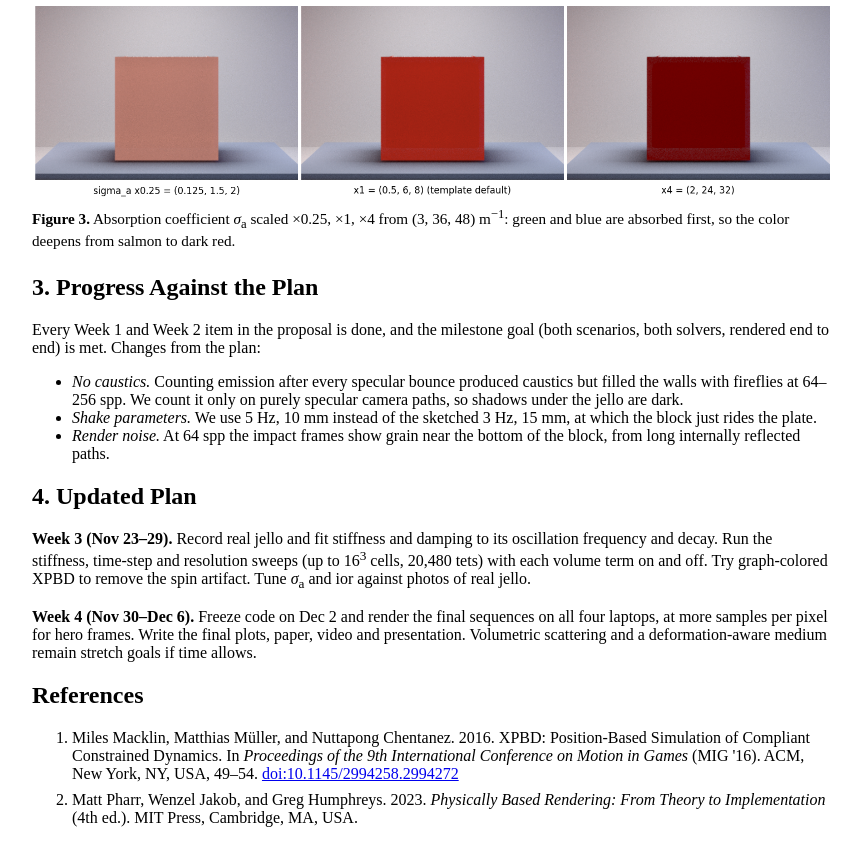
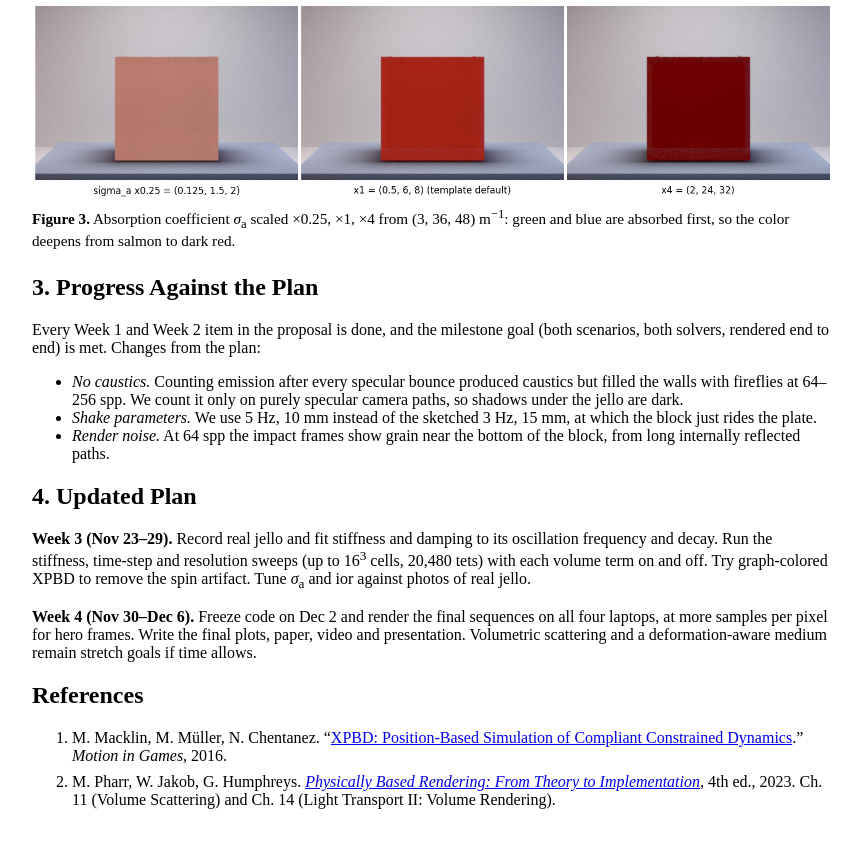
Before and after one commit to xtz206/cs284-final-project-writeup, a plain HTML site: page index.html in a window 1280 px wide. Shown: the part 2347-3206 px from the top of the page, without its empty margins (208-1069 px from the left). Drawn offline with Linux system fonts and the light colour scheme.

Commit message:
fix citation format

```diff
--- a/index.html
+++ b/index.html
@@ -198,14 +198,8 @@
 
 <h2>References</h2>
 <ol class="references">
-  <li id="ref-macklin2016">Miles Macklin, Matthias M&uuml;ller, and Nuttapong Chentanez. 2016.
-    XPBD: Position-Based Simulation of Compliant Constrained Dynamics. In
-    <em>Proceedings of the 9th International Conference on Motion in Games</em> (MIG '16).
-    ACM, New York, NY, USA, 49&ndash;54.
-    <a href="https://doi.org/10.1145/2994258.2994272">doi:10.1145/2994258.2994272</a></li>
-  <li id="ref-pharr2023">Matt Pharr, Wenzel Jakob, and Greg Humphreys. 2023.
-    <em>Physically Based Rendering: From Theory to Implementation</em> (4th ed.).
-    MIT Press, Cambridge, MA, USA.</li>
+  <li id="ref-macklin2016">M. Macklin, M. Müller, N. Chentanez. “<a href="https://matthias-research.github.io/pages/publications/XPBD.pdf">XPBD: Position-Based Simulation of Compliant Constrained Dynamics</a>.” <em>Motion in Games</em>, 2016.</li>
+  <li id="ref-pharr2023">M. Pharr, W. Jakob, G. Humphreys. <em><a href="https://pbr-book.org/4ed/contents">Physically Based Rendering: From Theory to Implementation</a></em>, 4th ed., 2023. Ch. 11 (Volume Scattering) and Ch. 14 (Light Transport II: Volume Rendering).</li>
 </ol>
 
 </main>
```
